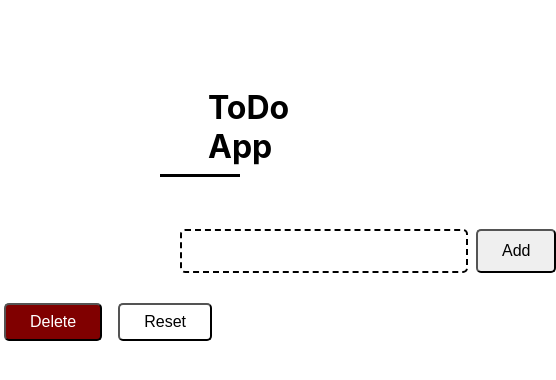
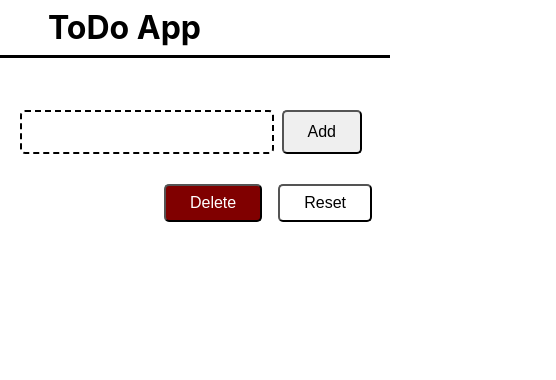
Before and after one commit to dreiki/todo-ts-1, a React (Vite) app: page / in a window 390 px wide. Shown: the top 380 px of the page, 556 px wide, since content can reach past the window. Built offline with nearby package versions, Linux system fonts and the light colour scheme.

Commit message:
responisve testing & adjustmentd

```diff
--- a/src/App.tsx
+++ b/src/App.tsx
@@ -8,8 +8,8 @@ function App() {
     useEffect(() => {
       setTimeout(()=>{
         changeComponent(<Todo />)
-      },5000)
-    })
+      },2000)
+    },[])
 
   return(
     <div className='App'>
--- a/src/Todo.css
+++ b/src/Todo.css
@@ -28,7 +28,6 @@
 /* InputNewTodoItem Component Style */
 .input-container {
     display: flex;
-    flex-direction: row;
     padding: 10px;
     margin: 10px;
 }
@@ -41,6 +40,7 @@
     font-size: 1.3rem;
     padding: 0.5rem;
     flex: auto;
+    width: 100%;
 }
 
 /* Whole Todo app container style */
@@ -49,6 +49,13 @@
     flex-direction:column;
     margin: 0 10rem;
     margin-top: 5rem;
+    min-width: 380px;
+}
+
+@media screen and ( max-width: 450px ) {
+    .todo-app-container {
+        margin: 0;
+    }
 }
 
 /* Button style */
```
